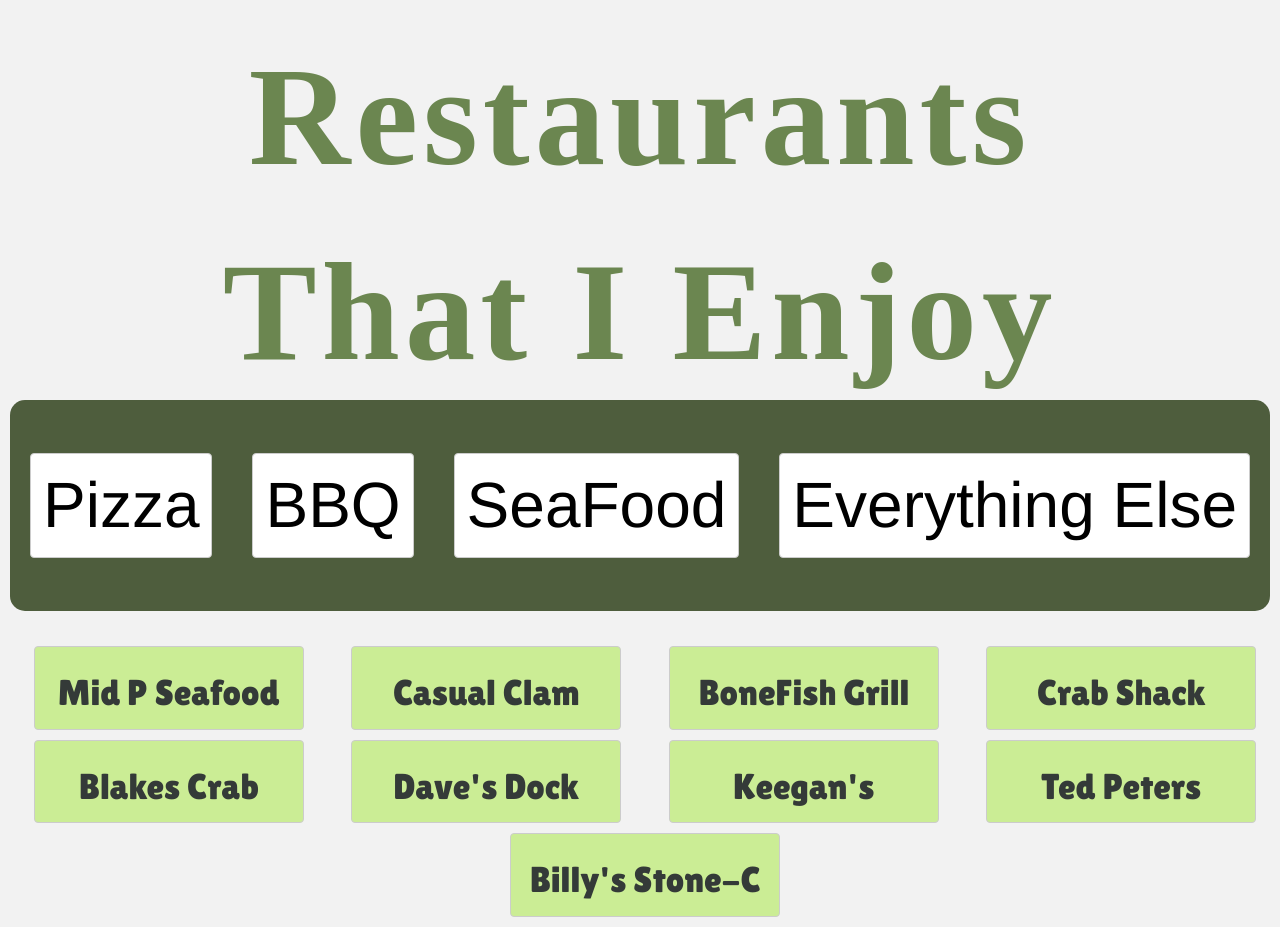
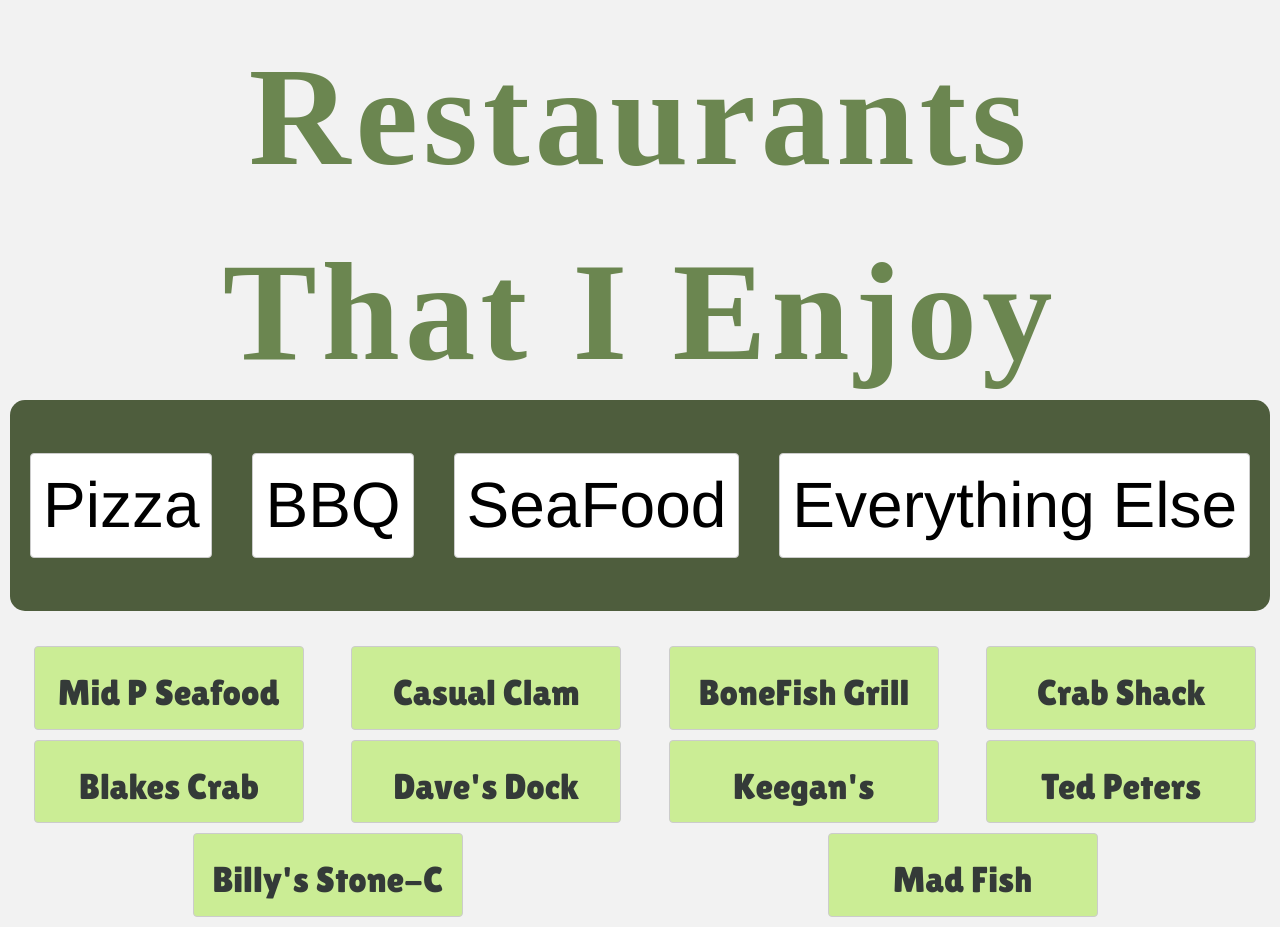
Before and after one commit to bdog72/food-dot-com, a React app: page /seafood in a window 1280 px wide. Built offline with nearby package versions, Linux system fonts and the light colour scheme; a web font is replaced by a local one.

Commit message:
added another restaurant

```diff
--- a/src/components/Seafood.js
+++ b/src/components/Seafood.js
@@ -31,6 +31,9 @@
         <a href='http://www.billysstonecrab.com'>
           <Button className='button' block><h1>Billy's Stone-C</h1></Button>
         </a>
+        <a href='http://www.madfishonline.com/'>
+          <Button className='button' block><h1>Mad Fish</h1></Button>
+        </a>
       </div>
     </div>
   }
```
